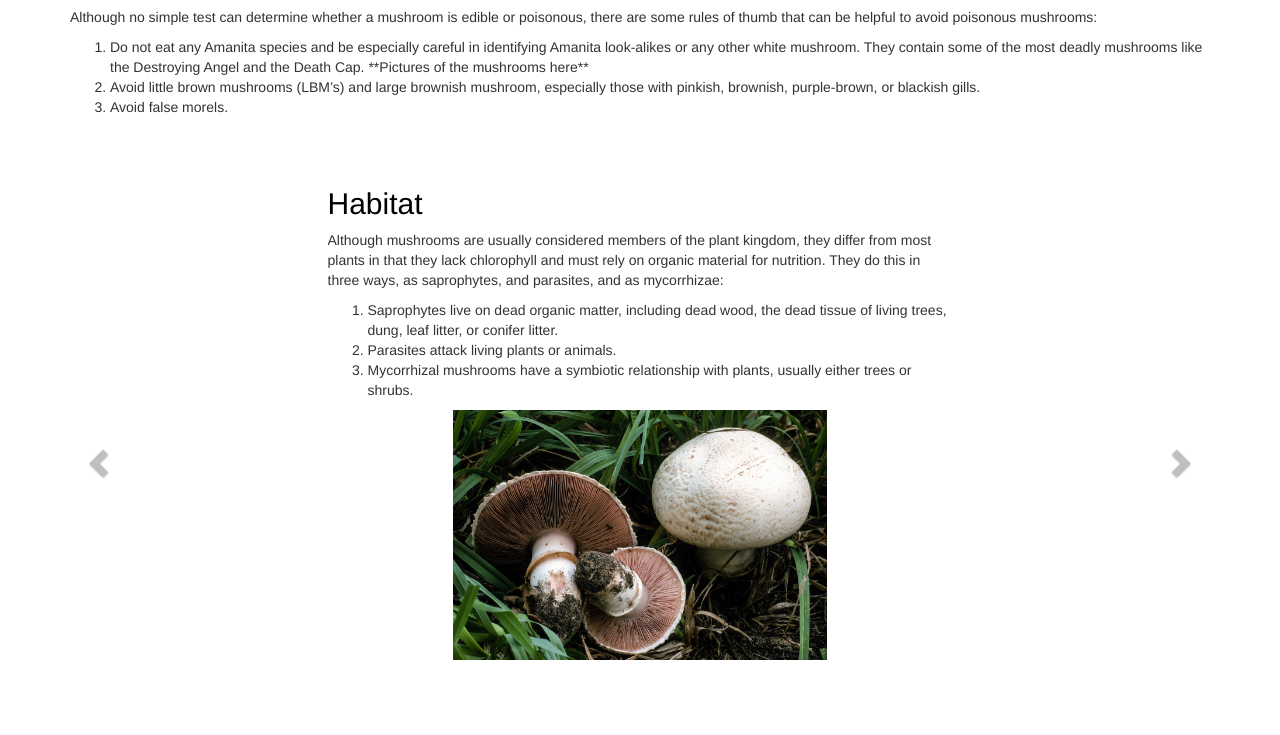
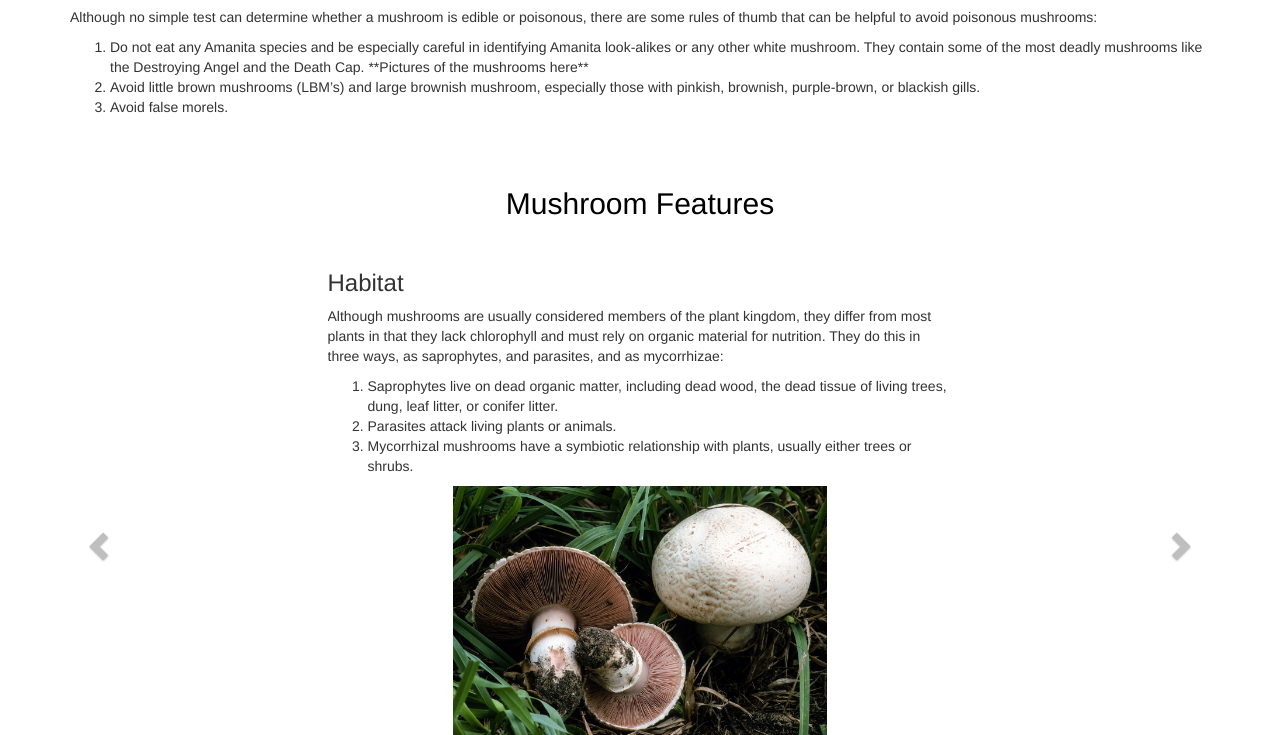
Before and after one commit to erindieringer/Mushroom-Final, a Flask app: page / in a window 1280 px wide. Shown: the part 1038-1773 px from the top of the page. Run offline with Flask 2, Linux system fonts and the light colour scheme; some libraries are stand-ins or nearby versions.

Commit message:
fixed images in carousel

```diff
--- a/templates/index.html
+++ b/templates/index.html
@@ -86,61 +86,11 @@
 		<br>
 
 		<br>
+
+		<h2 style="text-align:center;"> Mushroom Features </h2>
+		<br>
 		 </div><!-- /.container -->
 
-
-
-
-
-
-<!--<!-- Carousel
-	    ==================================================
-	    <div id="myCarousel" class="carousel slide" data-ride="carousel">
-
-	      <ol class="carousel-indicators">
-	        <li data-target="#myCarousel" data-slide-to="0" class="active"></li>
-	        <li data-target="#myCarousel" data-slide-to="1"></li>
-	        <li data-target="#myCarousel" data-slide-to="2"></li>
-	      </ol>
-	      <div class="carousel-inner" role="listbox">
-	        <div class="item active">
-	          <img class="first-slide" alt = '' style="height:600px;">
-	           <div class="container">
-	          	 <div class="carousel-content">
-	              <h2>Habitat.</h2>
-	              <p>Note: If you're viewing this page via a the "next" and "previous" Glyphicon buttons on the left and right might not load/display properly due to web browser security rules.</p>
-	            </div>
-	          </div>
-	        </div>
-	        <div class="item">
-	          <img class="second-slide" alt = '' style="height:600px;">
-	          <div class="container">
-	            <div class="carousel-content">
-	              <h2>Another example headline.</h2>
-	              <p>Cras justo odio, dapibus ac facilisis in, egestas eget quam. Donec id elit non mi porta gravida at eget metus. Nullam id dolor id nibh ultricies vehicula ut id elit.</p>
-
-	            </div>
-	          </div>
-	        </div>
-	        <div class="item">
-	          <img class="third-slide" alt = '' style="height:600px;">
-	          <div class="container">
-	            <div class="carousel-content">
-	              <h2>One more for good measure.</h2>
-	              <p>Cras justo odio, dapibus ac facilisis in, egestas eget quam. Donec id elit non mi porta gravida at eget metus. Nullam id dolor id nibh ultricies vehicula ut id elit.</p>
-	            </div>
-	          </div>
-	        </div>
-	      </div>
-	      <a class="left carousel-control" href="#myCarousel" role="button" data-slide="prev">
-	        <span class="glyphicon glyphicon-chevron-left" aria-hidden="true"></span>
-	        <span class="sr-only">Previous</span>
-	      </a>
-	      <a class="right carousel-control" href="#myCarousel" role="button" data-slide="next">
-	        <span class="glyphicon glyphicon-chevron-right" aria-hidden="true"></span>
-	        <span class="sr-only">Next</span>
-	      </a>
-	    </div> -->
 
 	  <!-- Carousel
 	    ================================================== -->
@@ -152,7 +102,7 @@
 		                <div class="item active" >
 		                    <div class="carousel-content" style="height:500px;">
 		                        <div>
-		                            <h2>Habitat</h2>
+		                            <h3>Habitat</h3>
 		                            <p>Although mushrooms are usually considered members of the plant kingdom, they differ from most plants in that they lack chlorophyll and must rely on
 		                            organic material for nutrition. They do this in three ways, as saprophytes, and parasites, and as mycorrhizae: </p>
 		                            <p> <ol>
@@ -167,7 +117,7 @@
 		                <div class="item" style="height:500px;">
 		                    <div class="carousel-content">
 		                        <div>
-		                            <h2>Population</h2>
+		                            <h3>Population</h3>
 		                            <p>The mushrooms population and the way it grows can say a lot about the species. We will go over a few of the key attributes to look for in determining
 		                            a mushroom’s population.</p>
 		                            <h4>Solitary</h4>
@@ -188,37 +138,32 @@
 		       			<div class="item" style="height:500px;">
 		                    <div class="carousel-content">
 		                    	<div>
-					              <h2>Images of population</h2>
+					              <img src= "/images/mushroom wireframes_Population.png" alt = 'mushroon' style="height:350px;"/>
 					            </div>
 					         </div>
 					    </div>
 		               	<div class="item" style="height:500px;">
-					        <img class="slide" src= "/images/Overview of Mushroom Attributes_inverted.png" alt = 'mushroon' style="height:100%;"/>
-					         <div class="container">
-					            <div class="carousel-caption">
-					              <h4>Overview of Visual Cues</h4>
+					            <div class="carousel-content">
+					              <h3>Overview of Visual Cues</h3>
 					              <p>Overview of all of the visual cues we will cover from the cap to the volva. </p>
-
+					              <img src= "/images/Overview of Mushroom Attributes_inverted.png" alt = 'mushroon' style="height:350px;"/>
 					            </div>
-					         </div>
 					    </div>
 					    <div class="item" style="height:500px;">
-					        <img class="slide" src= "/images/mushroom wireframes_Mushroom Caps 2.png" alt = 'mushroon' style="height:100%;"/>
-					         <div class="container">
-					            <div class="carousel-caption">
-					              <h4>Cap Shape</h4>
-					              <p>Although not all mushrooms contain caps, the caps are usually one of the most conspicuous characteristics of a mushroom. There are 6 different types of cap shapes we
-					              will go over the visual cues below: </p>
-					            </div>
+					         <div class="carousel-content">
+						            <h3>Cap Shape</h3>
+						            <p>Although not all mushrooms contain caps, the caps are usually one of the most conspicuous characteristics of a mushroom. There are 6 different types of cap shapes we
+						             will go over the visual cues below: </p>
+						             <img id="cap" src= "/images/mushroom wireframes_Mushroom Caps 2.png" alt = 'mushroon' style="height:350px;" />
 					         </div>
 					    </div>
 		       			<div class="item" style="height:500px;">
 		                    <div class="carousel-content">
 		                    	<div>
-					              <h2>Gills</h2>
+					              <h3>Gills</h3>
 					              <p>Although the caps are important indicators of mushrooms, looking under the cap is important to make a proper identification. The gills are platelike structures on the
 					              underside of the cap; they radiate out from the stalk and produce spores, which is how mushrooms reproduce. </p>
-
+					              <img  src= "/images/mushroom.jpg" alt = 'mushroon' style="height:275px;" />
 					            </div>
 					         </div>
 					    </div>
@@ -234,7 +179,7 @@
 					  <div class="item" style="height:500px;">
 		                    <div class="carousel-content">
 		                    	<div>
-					              <h2>Spore Print Color</h2>
+					              <h3>Spore Print Color</h3>
 					              <p>A spore print is essential for accurate identification of many mushrooms. It's simple to make a spore print from a mushroom.<p>
 					              <p> <ol>
 					              	<li>Remove the stem by carefully cutting it off where it meets the cap.</li>
@@ -257,36 +202,28 @@
 					        <img class="slide" src= "/images/mushroom wireframes_spore Color.png" alt = 'mushroon' style="height:100%;"/>
 					    </div>
 					    <div class="item" style="height:500px;">
-					        <img class="slide" src= "/images/mushroom wireframes_Mushroom Veils.png" alt = 'mushroon' style="height:100%;"/>
-					         <div class="container">
-					            <div class="carousel-caption">
-					              <h4>Ring Type</h4>
+					            <div class="carousel-content">
+					              <h3>Ring Type</h3>
 					              <p>Many species have a ring, a skirt or bandlike tissue, or a zone of fibers on the stalk left by the partial veil as the mushroom expands. Other have a cup
 					              (also called a volva) or bits of tissue on the stalk base. </p>
+					              <img class="slide" src= "/images/mushroom wireframes_Mushroom Veils.png" alt = 'mushroon' style="height:350px;"/>
 					            </div>
-					         </div>
 					    </div>
 					    <div class="item" style="height:500px;">
-					        <img class="slide" src= "/images/mushroom wireframes_Stalk Textures.png" alt = 'mushroon' style="height:100%;"/>
-					         <div class="container">
-					            <div class="carousel-caption">
-					              <h4>Stalk Surface Above and Below the Ring</h4>
+					            <div class="carousel-content">
+					              <h3>Stalk Surface Above and Below the Ring</h3>
 					              <p>Some mushrooms may have rings around them, and the surface above and below that ring can be an important characteristic of a mushroom. </p>
+					              <img src= "/images/mushroom wireframes_Stalk Textures.png" alt = 'mushroon' style="height:350px;"/>
 					            </div>
-					         </div>
 					    </div>
 					    <div class="item" style="height:500px;">
-					        <img class="slide" src= "/images/mushroom wireframes_Mushroom Stalks .png" alt = 'mushroon' style="height:100%;"/>
-					         <div class="container">
-					            <div class="carousel-caption">
-					              <h4>Stalk Shape</h4>
+					            <div class="carousel-content">
+					              <h3>Stalk Shape</h3>
 					              <p>Most gilled mushrooms have a stalk. Stalks come in various shapes some are equal, or have the same width from top to bottom. Others are club-shaped. The base of the stalk
 					              could be bulbous, have a cap or volva, tapering to a rootlike growth at the base, or it may have runner or rhizomorphs growing out of them. </p>
+					              <img  src= "/images/mushroom wireframes_Mushroom Stalks .png" alt = 'mushroon' style="height:350px;"/>
 					            </div>
-					         </div>
 					    </div>
-
-
 		            </div>
 		        <!-- </div> -->
 		    </div>
```
Also changed, not shown: images/Solitary Mushroom.jpg (deleted), images/mushroom wireframes_Population.png (added), images/mushroom.jpg (renamed from templates/mushroom.jpg).
